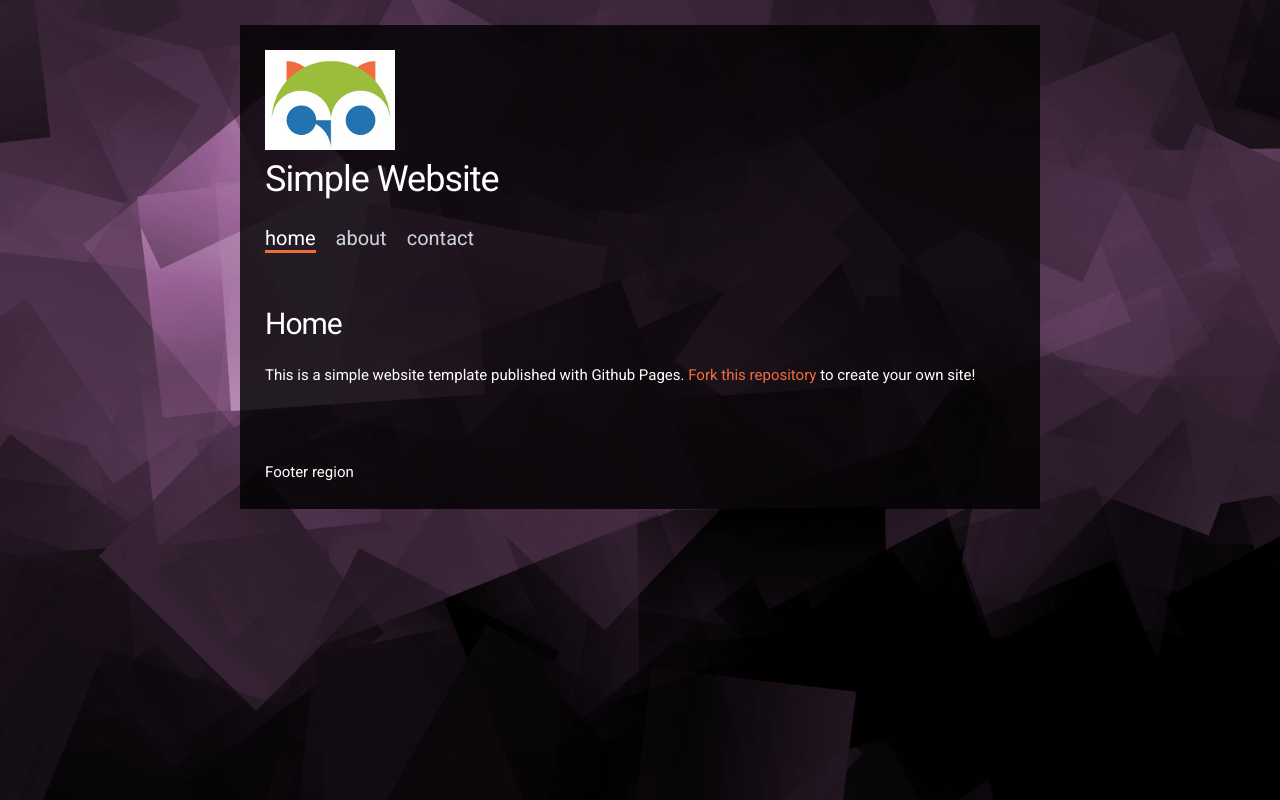
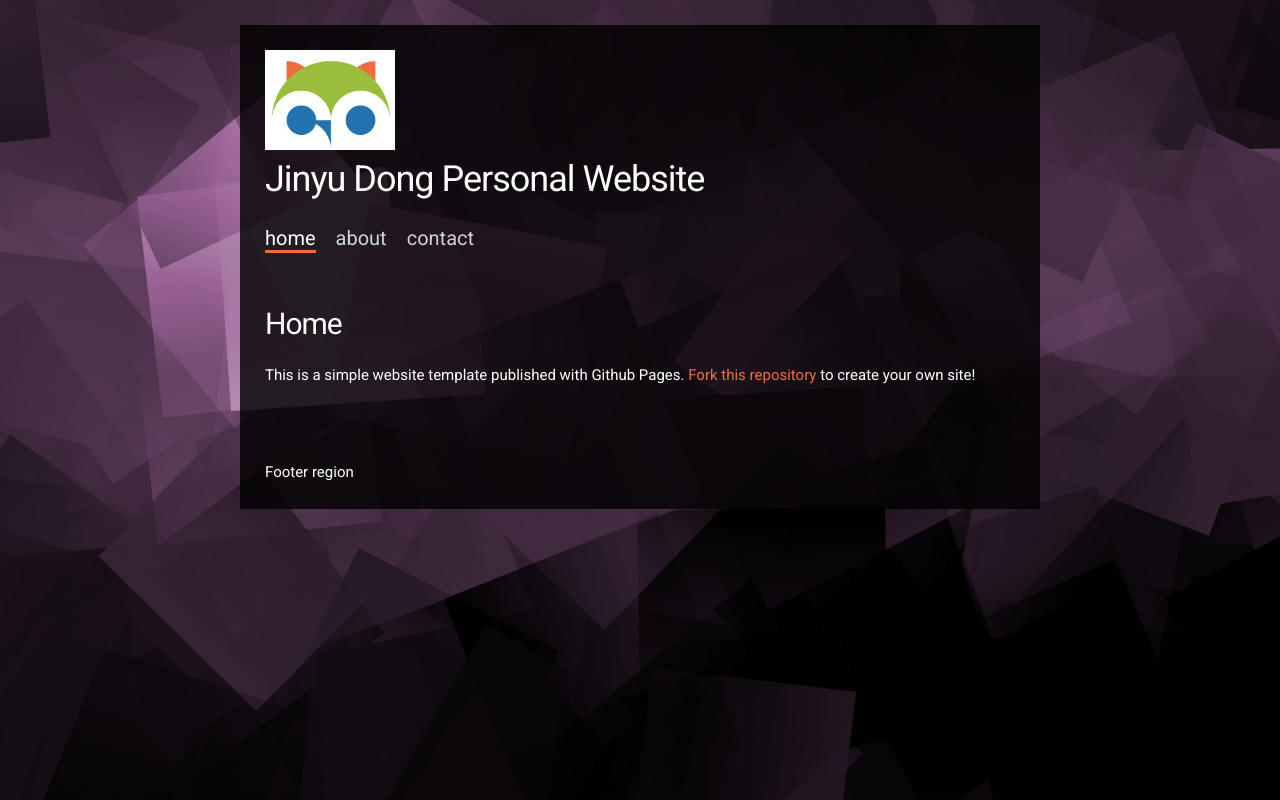
Before and after one commit to derek1909/derek1909.github.io, a plain HTML site: page index.html in a window 1280 px wide. Drawn offline with nearby package versions, Linux system fonts and the light colour scheme.

Commit message:
Update index.html

```diff
--- a/index.html
+++ b/index.html
@@ -29,7 +29,7 @@
 
     <header id="header">
       <img src="logo.jpg">
-      <h1>Simple Website</h1>
+      <h1>Jinyu Dong Personal Website</h1>
 
       <!-- Menu link fragment #id should match a div id. Example: <a href="#home"> links to <div id="home"></div>  -->
       <ul class="main-menu">
```
